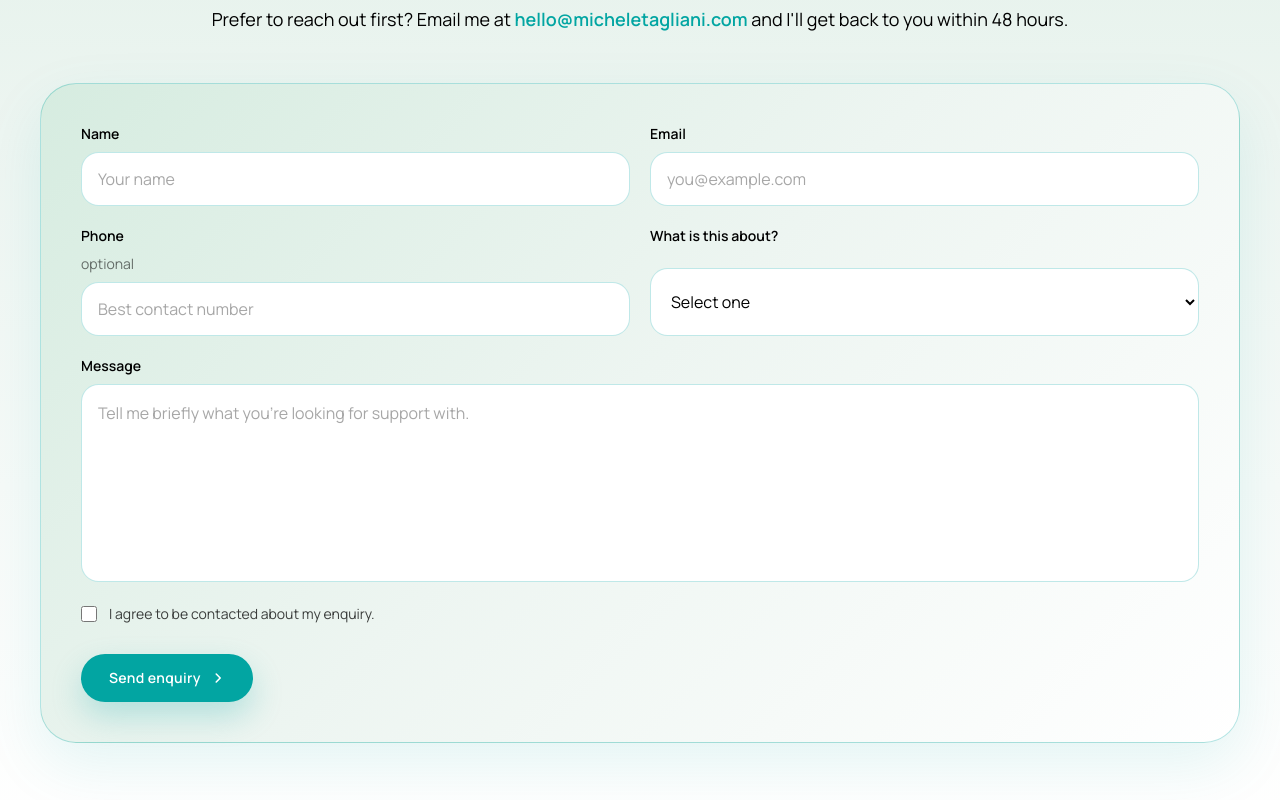
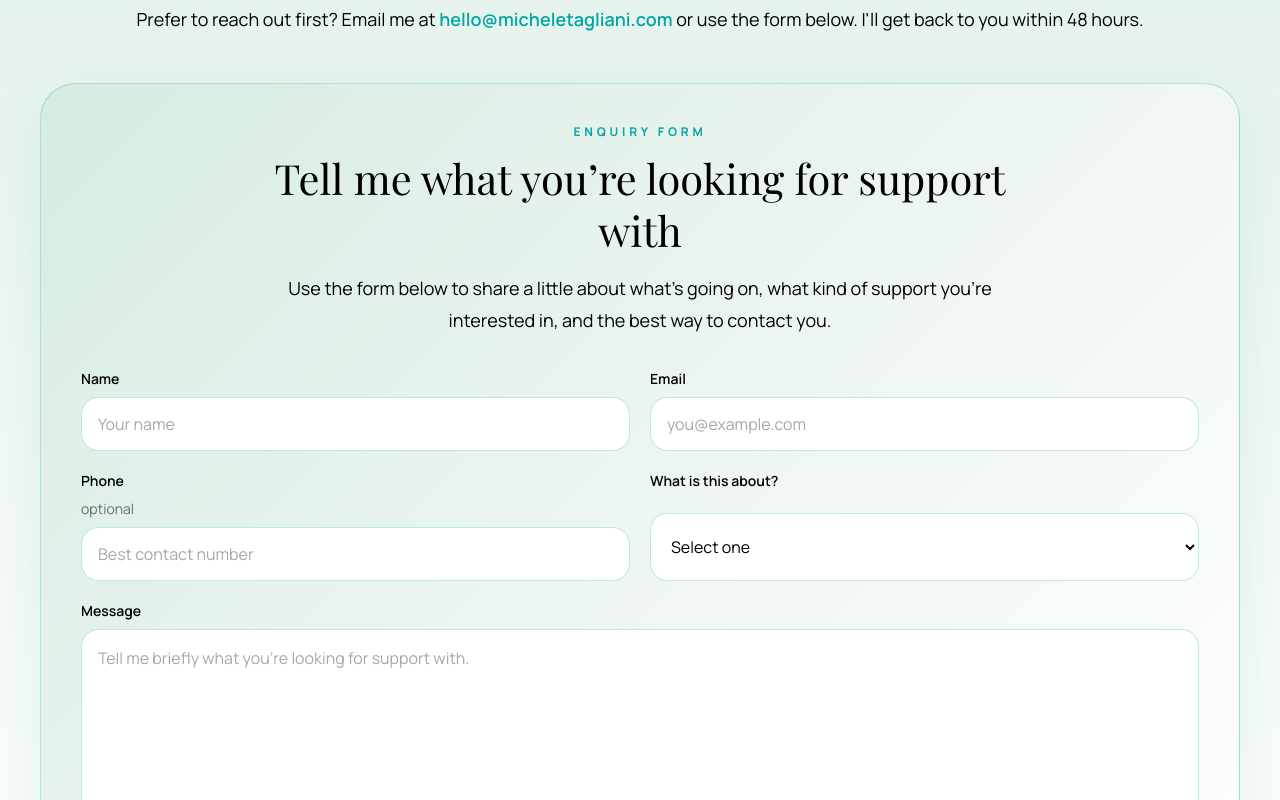
Before and after one commit to little-portland/michele-tagliani-website, a Next.js app: page /contact in a window 1280 px wide. Shown: the part 520-1320 px from the top of the page. Built offline with nearby package versions, Linux system fonts and the light colour scheme; no server answers.

Commit message:
Update contact page and clean footer

```diff
--- a/app/contact/page.tsx
+++ b/app/contact/page.tsx
@@ -20,7 +20,7 @@ export default function ContactPage() {
               <p>The discovery call is a free, relaxed 20-minute conversation where we talk through what&apos;s been going on, what you&apos;re hoping to change, and whether working together feels like the right fit. There&apos;s no pressure and no obligation.</p>
               <p>You&apos;ll leave with a clearer sense of what support might look like for you — whatever you decide.</p>
             </div>
-            <p className="mt-8 text-lg leading-8 text-black/82">Prefer to reach out first? Email me at <a className="font-semibold text-[#02a5a2] transition hover:text-[#018f8c]" href={`mailto:${siteConfig.contactEmail}`}>{siteConfig.contactEmail}</a> and I&apos;ll get back to you within 48 hours.</p>
+            <p className="mt-8 text-lg leading-8 text-black/82">Prefer to reach out first? Email me at <a className="font-semibold text-[#02a5a2] transition hover:text-[#018f8c]" href={`mailto:${siteConfig.contactEmail}`}>{siteConfig.contactEmail}</a> or use the form below. I&apos;ll get back to you within 48 hours.</p>
             <ContactForm />
           </div>
         </Reveal>
--- a/app/resources/page.tsx
+++ /dev/null
@@ -1,5 +0,0 @@
-import { redirect } from 'next/navigation'
-
-export default function BlogRedirect() {
-  redirect('/blog')
-}
--- a/components/ContactForm.tsx
+++ b/components/ContactForm.tsx
@@ -41,6 +41,12 @@ export function ContactForm() {
 
   return (
     <form onSubmit={handleSubmit} className="mt-12 w-full rounded-[2.25rem] border border-[#02a5a2]/30 bg-[linear-gradient(135deg,#d6ece0_0%,#edf5f1_48%,#ffffff_100%)] p-6 text-left shadow-[0_22px_60px_rgba(2,165,162,0.10)] sm:p-8 lg:p-10">
+      <div className="mx-auto mb-8 max-w-3xl text-center">
+        <p className="text-xs font-bold uppercase tracking-[0.32em] text-[#02a5a2]">Enquiry form</p>
+        <h2 className="mt-3 font-serif text-[2.25rem] font-normal leading-tight text-black sm:text-[2.6rem]">Tell me what you’re looking for support with</h2>
+        <p className="mt-4 text-base leading-7 text-black/72 sm:text-lg sm:leading-8">Use the form below to share a little about what’s going on, what kind of support you’re interested in, and the best way to contact you.</p>
+      </div>
+
       <div className="grid gap-5 md:grid-cols-2">
         <label className="grid gap-2 text-sm font-semibold text-black">
           Name
@@ -91,7 +97,7 @@ export function ContactForm() {
           disabled={status === 'submitting'}
           className="inline-flex items-center justify-center gap-2.5 rounded-full bg-[#02a5a2] px-7 py-3.5 text-sm font-semibold tracking-wide text-white shadow-[0_14px_32px_rgba(2,165,162,0.24)] transition duration-300 hover:-translate-y-0.5 hover:bg-[#018f8c] hover:shadow-[0_18px_38px_rgba(2,165,162,0.30)] focus:outline-none focus:ring-2 focus:ring-[#02a5a2] focus:ring-offset-2 disabled:cursor-not-allowed disabled:opacity-65 disabled:hover:translate-y-0"
         >
-          {status === 'submitting' ? 'Sending…' : 'Send enquiry'}
+          {status === 'submitting' ? 'Sending…' : 'Send your enquiry'}
           <ChevronRightIcon className="h-3.5 w-3.5" />
         </button>
 
--- a/sanity/schemas/resource.ts
+++ /dev/null
@@ -1,16 +0,0 @@
-import { defineField, defineType } from 'sanity'
-
-export const resource = defineType({
-  name: 'resource',
-  title: 'Resources / Lead Magnets',
-  type: 'document',
-  fields: [
-    defineField({ name: 'title', title: 'Title', type: 'string', validation: (Rule) => Rule.required() }),
-    defineField({ name: 'slug', title: 'Slug', type: 'slug', options: { source: 'title', maxLength: 96 } }),
-    defineField({ name: 'type', title: 'Type', type: 'string', options: { list: ['Lead magnet', 'Guide', 'Checklist', 'Meal kit', 'Video'] } }),
-    defineField({ name: 'description', title: 'Description', type: 'text' }),
-    defineField({ name: 'image', title: 'Image', type: 'image', options: { hotspot: true } }),
-    defineField({ name: 'downloadFile', title: 'Download File', type: 'file' }),
-    defineField({ name: 'emailFormUrl', title: 'Email Form URL', type: 'url' })
-  ]
-})
```
Also changed, not shown: 2 other files (tests, documents, lock files or other folders).
